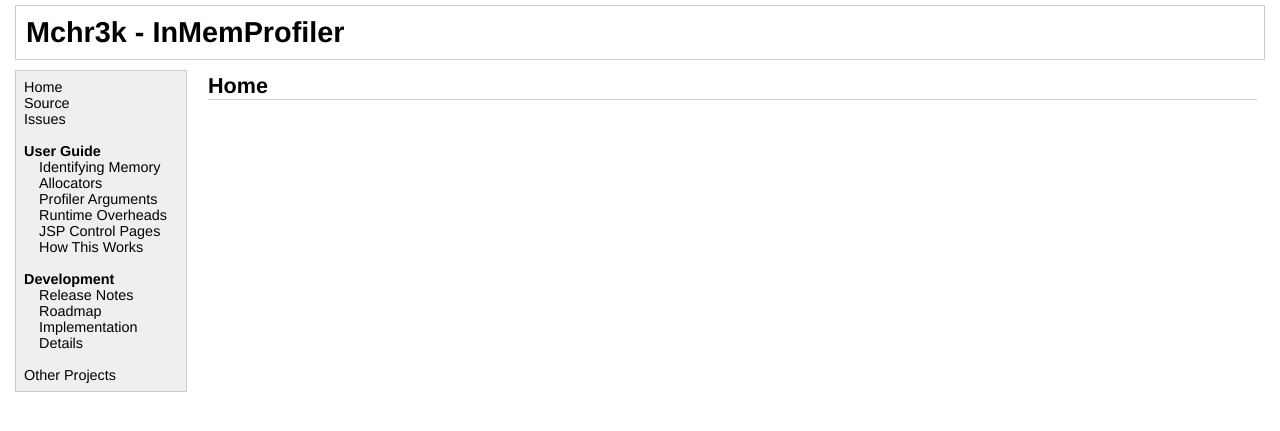
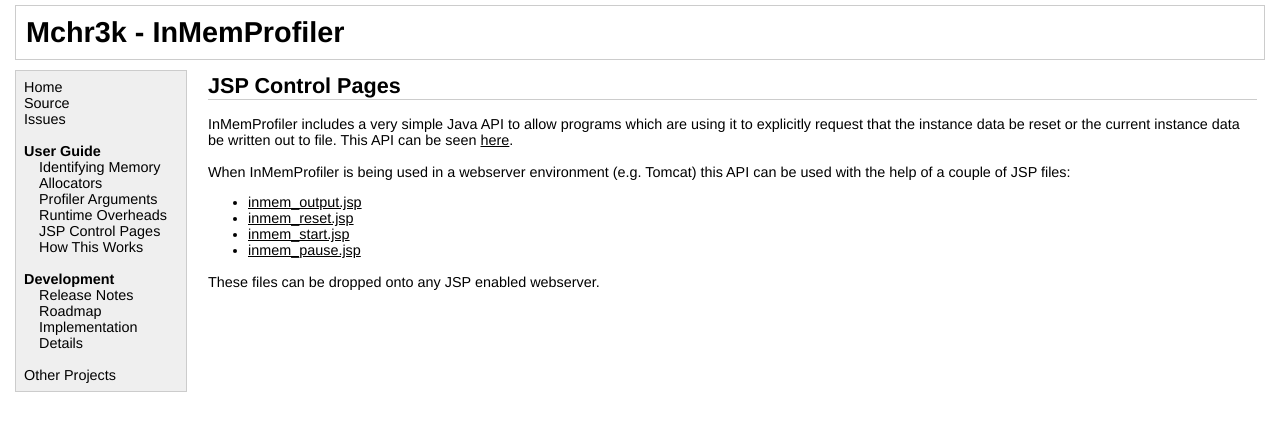
Before and after one commit to mchr3k/org.inmemprofiler, a Jekyll site: the page built from jspcontrolpages.html, in a window 1280 px wide. Shown: the top 431 px of the page. Built offline with Jekyll 4.4.1, drawn with Linux system fonts in a browser that asks for light colours.

Commit message:
JSP Control Pages content

```diff
--- a/jspcontrolpages.html
+++ b/jspcontrolpages.html
@@ -2,4 +2,20 @@
 layout: default
 title: Home
 ---
-<h2>Home</h2>
+<h2>JSP Control Pages</h2>
+
+<p>InMemProfiler includes a very simple Java API to allow programs which are using it to explicitly
+request that the instance data be reset or the current instance data be written out to file. This
+API can be seen <a href="http://github.com/mchr3k/org.inmemprofiler/blob/master/org.inmemprofiler/src/org/inmemprofiler/runtime/ProfilerAPI.java">here</a>.
+
+<p>When InMemProfiler is being used in a webserver environment (e.g. Tomcat) this API can be used with
+the help of a couple of JSP files:
+
+<ul>
+<li><a href="http://github.com/mchr3k/org.inmemprofiler/raw/master/org.inmemprofiler/jsp/inmem_output.jsp">inmem_output.jsp</a>
+<li><a herf="http://github.com/mchr3k/org.inmemprofiler/raw/master/org.inmemprofiler/jsp/inmem_reset.jsp">inmem_reset.jsp</a>
+<li><a herf="http://github.com/mchr3k/org.inmemprofiler/raw/master/org.inmemprofiler/jsp/inmem_start.jsp">inmem_start.jsp</a>
+<li><a herf="http://github.com/mchr3k/org.inmemprofiler/raw/master/org.inmemprofiler/jsp/inmem_pause.jsp">inmem_pause.jsp</a>
+</ul>
+
+<p>These files can be dropped onto any JSP enabled webserver.
```
